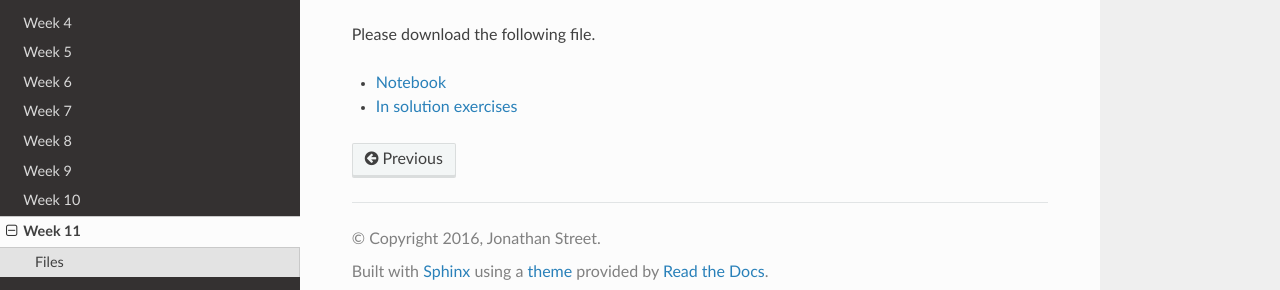
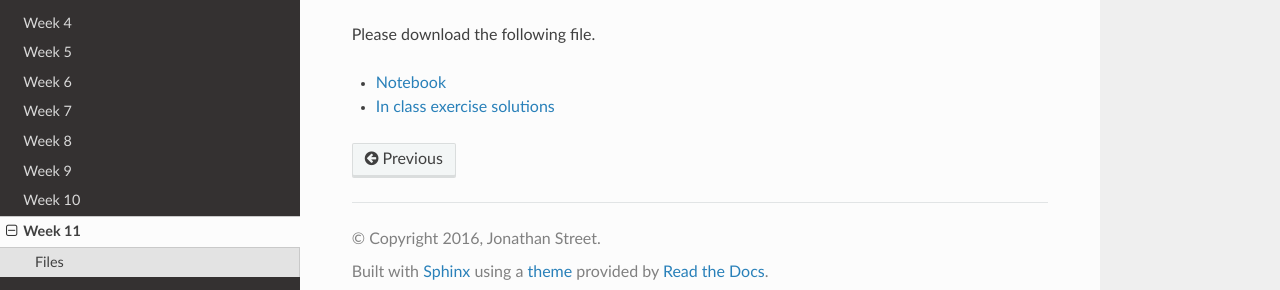
Before and after one commit to biof509/biof509, a Sphinx documentation site: the page built from docs/week11/index.rst, in a window 1280 px wide. Shown: the part 241-531 px from the top of the page. Built offline with Sphinx 7.4.7 and the Read the Docs theme 2.0.0, drawn with Linux system fonts in a browser that asks for light colours.

Commit message:
Correction to docs

```diff
--- a/docs/week11/index.rst
+++ b/docs/week11/index.rst
@@ -11,4 +11,4 @@ Files
 Please download the following file.
 
 * `Notebook <../Wk11-regression-classification.ipynb>`_
-* `In solution exercises <../Wk11-regression-classification-in-class-exercises.ipynb>`_
+* `In class exercise solutions <../Wk11-regression-classification-in-class-exercises.ipynb>`_
```
